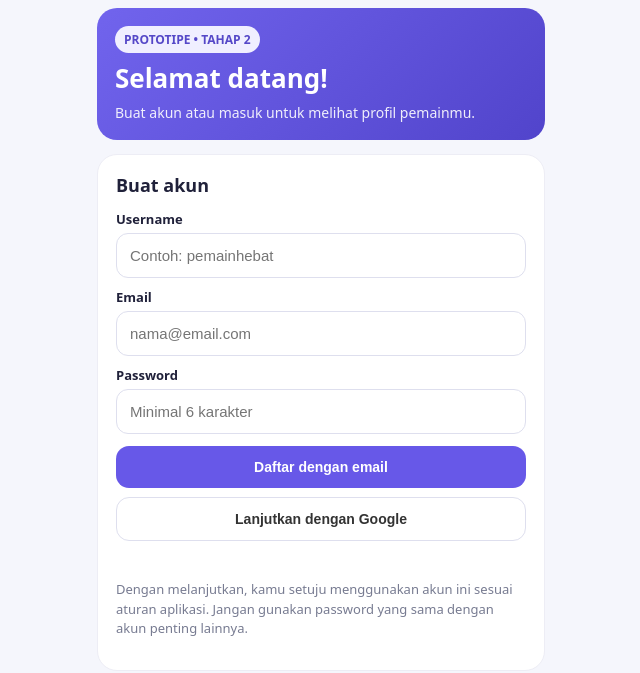
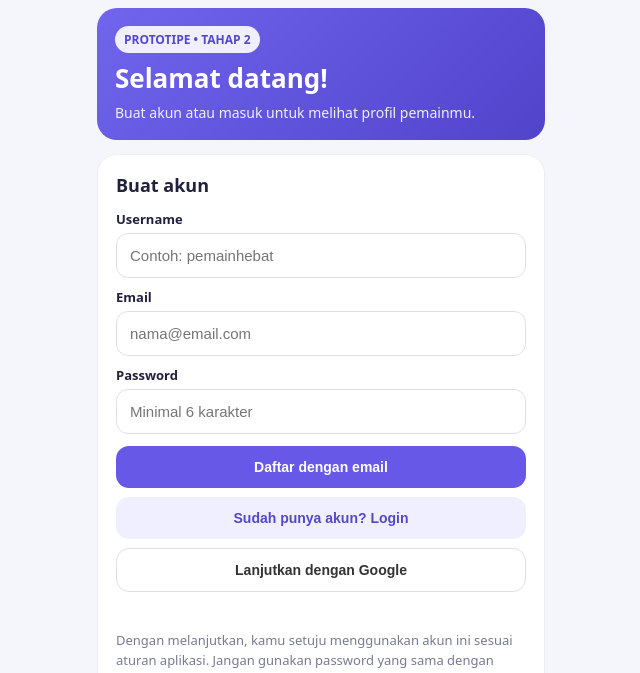
Before and after one commit to alghanesm-ai/play-and-earn, a plain HTML site: page index.html in a window 1280 px wide. Shown: the part 79-752 px from the top of the page, without its empty margins (319-959 px from the left). Drawn offline with Linux system fonts and the light colour scheme; no server answers.

Commit message:
Tampilkan tombol login

```diff
--- a/index.html
+++ b/index.html
@@ -47,7 +47,7 @@ footer{text-align:center;color:#9a9caf;font-size:11px;margin-top:24px}
 <label for="email">Email</label><input id="email" type="email" autocomplete="email" placeholder="nama@email.com">
 <label for="password">Password</label><input id="password" type="password" autocomplete="new-password" minlength="6" placeholder="Minimal 6 karakter">
 <button class="primary" id="emailAction">Daftar dengan email</button>
-<button class="secondary hidden" id="switchMode">Sudah punya akun? Login</button>
+<button class="secondary id="switchMode">Sudah punya akun? Login</button>
 <button class="google" id="googleAction">Lanjutkan dengan Google</button>
 <div class="error" id="authMessage" role="status"></div>
 <p class="muted">Dengan melanjutkan, kamu setuju menggunakan akun ini sesuai aturan aplikasi. Jangan gunakan password yang sama dengan akun penting lainnya.</p>
```
